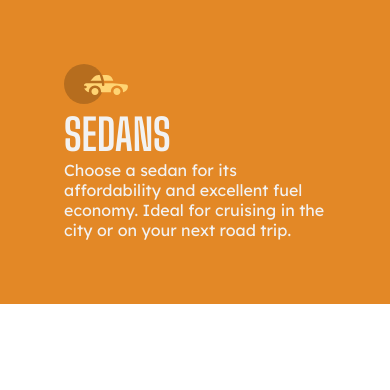
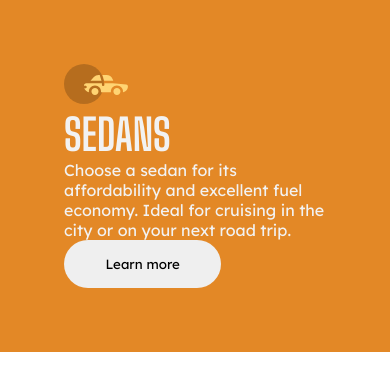
Before and after one commit to Marcoswodbarros/ThreeColumnPreviewCard, a React (Create React App) app in the folder card/: page / in a window 390 px wide. Shown: the top 390 px of the page. Built offline with nearby package versions, Linux system fonts and the light colour scheme.

Commit message:
Mobile: Creating button component

```diff
--- /dev/null
+++ b/card/src/Components/Button/Button.css
@@ -0,0 +1,6 @@
+button {
+    border: none;
+    border-radius: 2rem;
+    padding: 1rem 0;
+    width: 60%;
+}
--- /dev/null
+++ b/card/src/Components/Button/Button.js
@@ -0,0 +1,12 @@
+import React from 'react';
+import './Button.css';
+
+const Button = () => {
+    return (
+        <div>
+            <button>Learn more</button>
+        </div>
+    )
+}
+
+export default Button
--- a/card/src/Components/Card/Card.js
+++ b/card/src/Components/Card/Card.js
@@ -1,5 +1,6 @@
 import React from 'react';
 import './Card.css';
+import Button from '../Button/Button';
 
 const Card = () => {
     return (
@@ -8,6 +9,7 @@ const Card = () => {
                 <img src="/images/icon-sedans.svg" alt="Icon Sedan" />
                 <h1>Sedans</h1>
                 <p className='card__text'>Choose a sedan for its affordability and excellent fuel economy. Ideal for cruising in the city or on your next road trip.</p>
+                <Button />
             </div>
         </div>
     )
```
